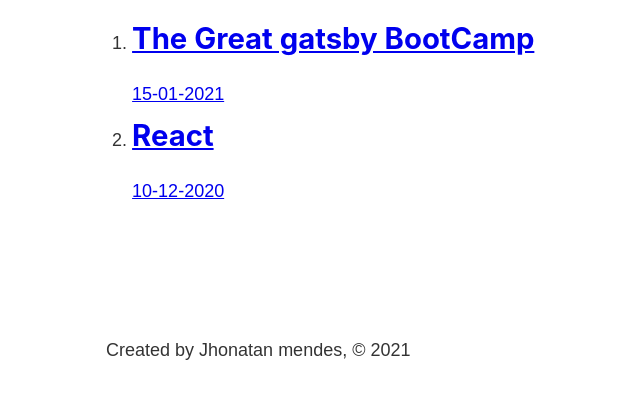
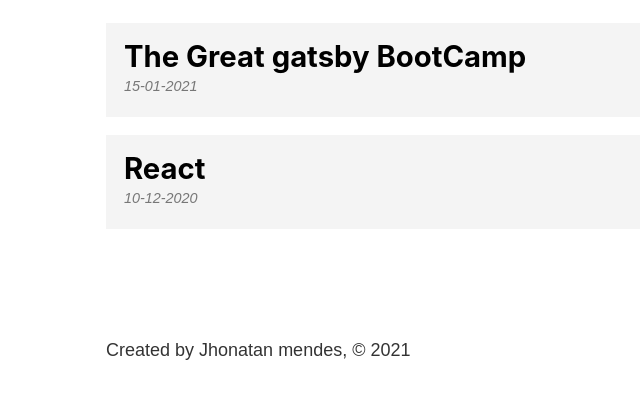
Before and after one commit to Broncs/Gatsby-personal-blog, a Gatsby site: page /blog in a window 1280 px wide. Shown: the part 393-792 px from the top of the page, without its empty margins (177-817 px from the left). Built offline with nearby package versions, Linux system fonts and the light colour scheme; Gatsby itself is replaced by a stand-in of ours.

Commit message:
stable with markdown content

```diff
--- a/gatsby-config.js
+++ b/gatsby-config.js
@@ -19,6 +19,21 @@
         path: `${__dirname}/src/`,
       },
     },
-    "gatsby-transformer-remark",
+    "gatsby-plugin-sharp",
+    {
+      resolve: "gatsby-transformer-remark",
+      options: {
+        plugins: [
+          "gatsby-remark-relative-images",
+          {
+            resolve: "gatsby-remark-images",
+            options: {
+              maxWidth: 750,
+              linkImagesToOriginal: false,
+            },
+          },
+        ],
+      },
+    },
   ],
 }
--- a/package.json
+++ b/package.json
@@ -16,6 +16,9 @@
   "dependencies": {
     "gatsby": "^2.26.1",
     "gatsby-plugin-sass": "^3.0.0",
+    "gatsby-plugin-sharp": "^2.12.1",
+    "gatsby-remark-images": "^3.9.0",
+    "gatsby-remark-relative-images": "^2.0.2",
     "gatsby-source-filesystem": "^2.9.0",
     "gatsby-transformer-remark": "^2.14.0",
     "react": "^16.12.0",
--- a/src/components/footer.js
+++ b/src/components/footer.js
@@ -1,5 +1,6 @@
 import React from "react"
 import { graphql, useStaticQuery } from "gatsby"
+import footerStyles from "./footer.module.scss"
 
 const Footer = () => {
   const data = useStaticQuery(graphql`
@@ -12,7 +13,7 @@
     }
   `)
   return (
-    <footer>
+    <footer className={footerStyles.footer}>
       <p>Created by {data.site.siteMetadata.author}, &copy; 2021 </p>
     </footer>
   )
--- /dev/null
+++ b/src/components/footer.module.scss
@@ -0,0 +1,3 @@
+.footer {
+  margin-top: 3rem;
+}
--- a/src/pages/blog.js
+++ b/src/pages/blog.js
@@ -1,6 +1,7 @@
 import React from "react"
 import Layout from "../components/layout"
 import { Link, graphql, useStaticQuery } from "gatsby"
+import blogStyles from "./blog.module.scss"
 
 const BlogPage = () => {
   const data = useStaticQuery(graphql`
@@ -24,10 +25,10 @@
   return (
     <Layout>
       <h1>Blog</h1>
-      <ol>
-        {data.allMarkdownRemark.edges.map((edge, index) => {
+      <ol className={blogStyles.posts}>
+        {data.allMarkdownRemark.edges.map(edge => {
           return (
-            <li key={index}>
+            <li className={blogStyles.post}>
               <Link to={`/blog/${edge.node.fields.slug}`}>
                 <h2>{edge.node.frontmatter.title}</h2>
                 <p>{edge.node.frontmatter.data}</p>
--- /dev/null
+++ b/src/pages/blog.module.scss
@@ -0,0 +1,29 @@
+.posts {
+  list-style-type: none;
+  margin: 0;
+}
+.post {
+  margin: 1rem 0;
+
+  a {
+    background: #f4f4f4;
+    color: #000000;
+    display: block;
+    padding: 1rem;
+    text-decoration: none;
+  }
+
+  a:hover {
+    background: #e4e4e4;
+  }
+
+  h2 {
+    margin-bottom: 0;
+  }
+
+  p {
+    color: #777777;
+    font-size: 0.8rem;
+    font-style: italic;
+  }
+}
```
Also changed, not shown: src/posts/gatsby/gatsby.md (renamed from src/posts/gatsby.md), src/posts/gatsby/grass.jpg (renamed from src/posts/grass.jpg), 1 other file.
